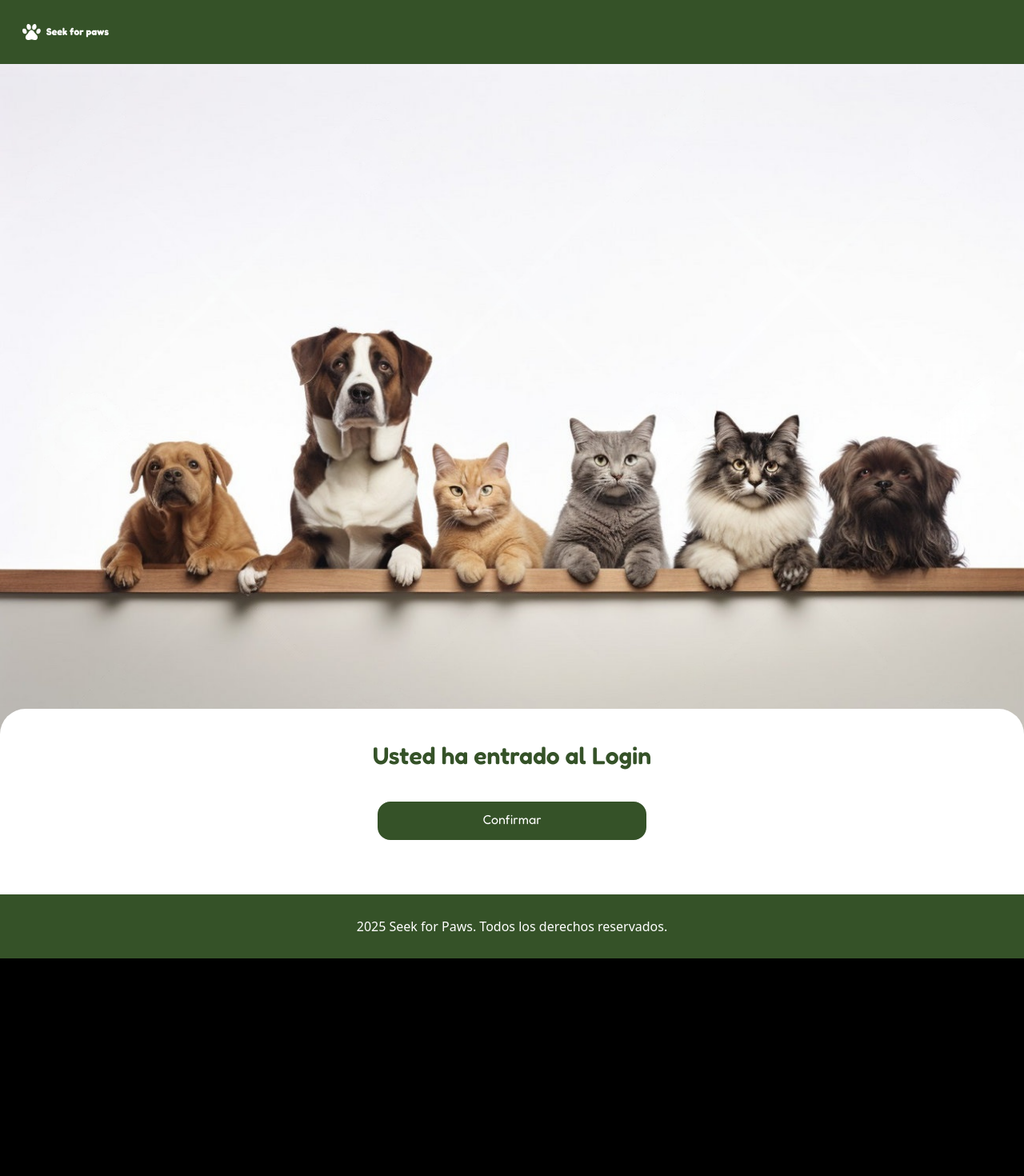
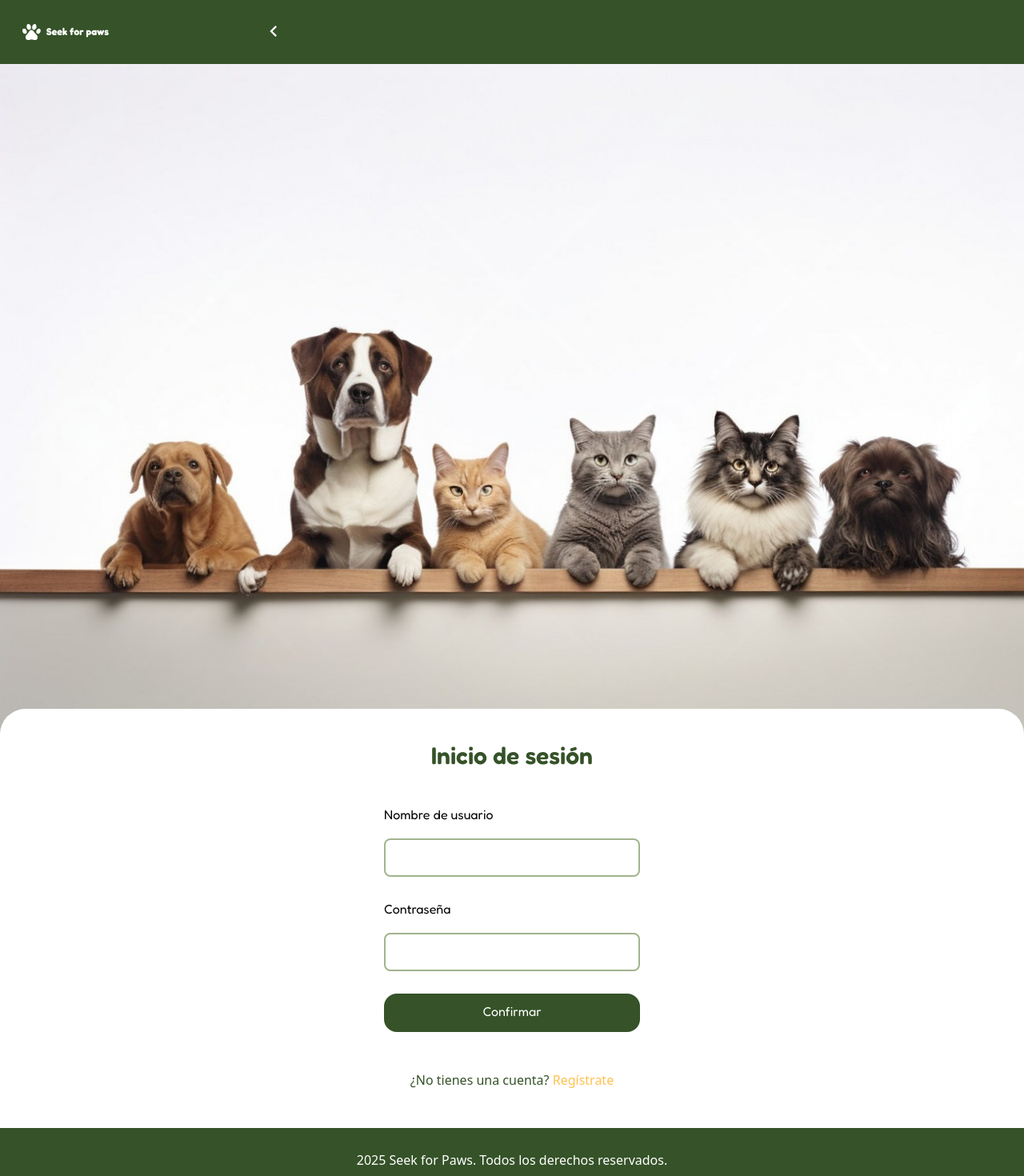
Before and after one commit to KikePraPra/SeekForPaws, a React (Vite) app: page /login in a window 1280 px wide. Shown: the top 1470 px of the page at 80% size. Before the commit the page ends 1198 px from the top, so only its background shows below. Built offline with nearby package versions, Linux system fonts and the light colour scheme.

Commit message:
Se crearon los componentes input y form, luego se ajustó el container para poder recibir el componente form, se creó la ruta login y se completó el diseño y parte de la funcionalidad del mismo, además de ajustarse ciertos estilos en los botones de todo el proyecto

```diff
--- a/src/components/pages/Adoption.tsx
+++ b/src/components/pages/Adoption.tsx
@@ -4,7 +4,7 @@ import Container from "../ui/Container";
 const btnRegistrarAdopcion = (
   <Button
     text="Registrar adopción"
-    style="pb-5.5 h-12 mb-5 w-84 rounded-2xl pt-2 bg-verde-oscuro text-white border-2 font-fredoka cursor-pointer border-verde-oscuro hover:bg-transparent hover:text-gris-oscuro duration-400"
+    style="pb-5.5 h-12 mb-5 w-80 rounded-2xl pt-2 bg-verde-oscuro text-white border-2 font-fredoka cursor-pointer border-verde-oscuro hover:bg-transparent hover:text-gris-oscuro duration-400"
     to="/login"
   />
 );
@@ -12,7 +12,7 @@ const btnRegistrarAdopcion = (
 const btnMascotasAdopcion = (
   <Button
     text="Mascotas en adopción"
-    style="pb-5.5 h-12 w-84 rounded-2xl pt-2 bg-transparent text-gris-oscuro border-2 font-fredoka cursor-pointer border-verde-oscuro hover:bg-verde-oscuro hover:text-white duration-400"
+    style="pb-5.5 h-12 w-80 rounded-2xl pt-2 bg-transparent text-gris-oscuro border-2 font-fredoka cursor-pointer border-verde-oscuro hover:bg-verde-oscuro hover:text-white duration-400"
     to="/"
   />
 );
@@ -23,6 +23,15 @@ const cardBienvenida = {
   buttons: [btnRegistrarAdopcion, btnMascotasAdopcion],
 };
 
+const btnBurger = (
+  <Button
+    icon="/burger.svg"
+    text=""
+    style="w-7 h-5 translate-y-[-1.5rem]"
+    to="/"
+  />
+)
+
 export default function Adoption() {
-  return <Container /* navElement='burger'*/ mainCard={cardBienvenida} />;
+  return <Container button={btnBurger} mainCard={cardBienvenida} />;
 }
--- a/src/components/pages/Login.tsx
+++ b/src/components/pages/Login.tsx
@@ -1,19 +1,48 @@
 import Button from "../ui/Button";
+import Input from "../ui/Input";
 import Container from "../ui/Container";
 
 const btnConfirmar = (
   <Button
     text="Confirmar"
-    style="pb-5.5 h-12 mb-5 w-84 rounded-2xl pt-2 bg-verde-oscuro text-white border-2 font-fredoka cursor-pointer border-verde-oscuro hover:bg-transparent hover:text-gris-oscuro duration-400"
+    style="pb-5.5 h-12 mb-5 w-80 rounded-2xl pt-2 bg-verde-oscuro text-white border-2 font-fredoka cursor-pointer border-verde-oscuro hover:bg-transparent hover:text-gris-oscuro duration-400"
     to="/start"
   />
 );
 
-const cardBienvenida = {
+const inputUsername = (
+  <Input
+    label="Nombre de usuario"
+    name="username"
+    type="text"
+  />
+);
+
+const inputPassword = (
+  <Input
+    label="Contraseña"
+    name="password"
+    type="password"
+  />
+);
+
+const login = {
+  title: "Inicio de sesión",
   image: "img-main.jpeg",
-  title: "Usted ha entrado al Login",
-  buttons: [btnConfirmar],
+  inputs: [inputUsername, inputPassword],
+  button: btnConfirmar,
+  text: <>¿No tienes una cuenta? <a className="text-amarillo visited:text-amarillo" href="/register">Regístrate</a></>
 };
+
+const btnBack = (
+  <Button
+    icon="/back.svg"
+    text=""
+    style="w-7 h-5 translate-y-[-1.5rem]"
+    onClick={() => history.back()}
+  />
+)
+
 export default function Login() {
-  return <Container /* navElement='burger'*/ mainCard={cardBienvenida} />;
+  return <Container button={btnBack} form={login}/>;
 }
--- a/src/components/ui/Button.tsx
+++ b/src/components/ui/Button.tsx
@@ -4,7 +4,7 @@ interface ButtonProps {
   icon?: string;
   text: string;
   style: string;
-  to: string;
+  to?: string;
   onClick?: () => void;
 }
 export default function Button(props: ButtonProps) {
@@ -20,7 +20,7 @@ export default function Button(props: ButtonProps) {
   };
   return (
     <button className={props.style} onClick={handleClick}>
-      {props.icon && <img src={props.icon} alt="" className="w-20 h-20 ml-10" />}
+      {props.icon && <img src={props.icon} alt="" className="w-15 h-18 m-auto" />}
       {props.text}
     </button>
   );
--- a/src/components/ui/Container.tsx
+++ b/src/components/ui/Container.tsx
@@ -1,5 +1,6 @@
 import type { Container } from "react-dom/client";
 import MainCard from "./MainCard";
+import Form from "./Form";
 
 
 interface MainCardProps { //cambiar nombre
@@ -8,11 +9,12 @@ interface MainCardProps { //cambiar nombre
     buttons?: React.ReactNode[];
 }
 
-interface FormsProps{
+interface FormProps{
     title: string,
-    // aqui tiene que haber un array que asocie un texto con un input
+    image: string,
+    inputs?: React.ReactNode[],
     button?: React.ReactNode;
-    text?: string,
+    text?: React.ReactNode,
 }
 
 
@@ -52,28 +54,22 @@ interface SeeMoreProps{
 
 
 interface ContainerProps{
-    navElement?: string,
+    button?: React.ReactNode,
     mainCard?: MainCardProps
-    forms?: FormsProps,
+    form?: FormProps,
     slider?: SliderProps,
     seeMore?: SeeMoreProps
 }
 
 export default function Container(props: ContainerProps) {
 
-    if (!props.mainCard) return null;
-    // if (!props.forms) return null;
-    // if (!props.menu) return null;
-    // if (!props.slider) return null;
-    // if (!props.seeMore) return null;
-
     let pageContent;
 
 
 if (props.mainCard) {
     pageContent = <MainCard {...props.mainCard} />;
-// } else if (props.forms) {
-//     pageContent = <Forms {...props.forms} />;
+} else if (props.form) {
+    pageContent = <Form {...props.form} />;
 // } else if (props.menu) {
 //     pageContent = <Menu {...props.menu} />;
 // } else if (props.slider) {
@@ -81,28 +77,16 @@ if (props.mainCard) {
 // } else if (props.seeMore) {
 //     pageContent = <SeeMore {...props.seeMore} />;
 } else {
-    pageContent = <div className="text-gray-500 text-center">No hay contenido disponible</div>;
+    return null;
 }
 
 
 // Todo lo comentado es para el futuro, en caso de que se utilice la idea propuesta
 
+    let navElement = "";
 
-
-
-    let navElement = "";
-    let navImage = "";
-
-    switch(props.navElement){
-        case "burger":
-            navImage = "./burger.svg";
-            break;
-        case "back":
-            navImage = "./back.svg";
-            break;
-        default:
-            navElement = 'none';
-            break;
+    if(!props.button){
+        navElement = 'none';
     }
 
     return (
@@ -117,7 +101,7 @@ if (props.mainCard) {
                     <figure>
 
                         <div className={`${navElement}`}>
-                            <img src={navImage} alt="" />
+                            {props.button ? props.button : ""}
                         </div>
 
                     </figure>
@@ -129,8 +113,6 @@ if (props.mainCard) {
 
             {pageContent}
 
-
-
             <footer className="flex items-center justify-center px-7 h-20 z-1 bg-verde-oscuro">
                 <h1 className="text-white text-center">2025 Seek for Paws. Todos los derechos reservados.</h1>
             </footer>
--- /dev/null
+++ b/src/components/ui/Form.tsx
@@ -0,0 +1,44 @@
+import React from "react";
+
+interface FormProps{
+    title: string,
+    image: string,
+    inputs?: React.ReactNode[],
+    button?: React.ReactNode;
+    text?: React.ReactNode,
+}
+
+export default function Form(props: FormProps) {
+  return (
+
+    <main className="bg-white">
+
+        <figure>
+            <img className="translate-y-[-1.rem] z-0"
+            src={props.image} alt="Imagen de animales"/>
+        </figure>
+
+        <article className="flex items-center flex-col rounded-4xl bg-white px-7 pt-10 translate-y-[-3rem] z-1">
+
+            <h1 className="text-3xl main-font text-verde-oscuro">{props.title}</h1>
+
+            <div className="mt-11 flex flex-col gap-7">
+
+                {props.inputs && props.inputs[0] ? props.inputs[0] : ""}
+                {props.inputs && props.inputs[1] ? props.inputs[1] : ""}
+                {props.inputs && props.inputs[2] ? props.inputs[2] : ""}
+                {props.inputs && props.inputs[3] ? props.inputs[3] : ""}
+                {props.inputs && props.inputs[4] ? props.inputs[4] : ""}
+                {props.inputs && props.inputs[5] ? props.inputs[5] : ""}
+                {props.button ? props.button : ""}
+
+                <p className="text-verde-oscuro text-center">{props.text}</p>
+            </div>
+
+        </article>
+
+    </main>
+
+
+  );
+}
--- /dev/null
+++ b/src/components/ui/Input.tsx
@@ -0,0 +1,19 @@
+interface InputProps {
+  label: string,
+  name: string,
+  type: string,
+}
+
+// required
+
+export default function Input(props: InputProps) {
+
+    return (
+
+        <div className="flex flex-col w-max font-fredoka">
+            <label>{props.label}</label>
+            <input className="rounded-lg border-2 border-verde-claro h-12 w-80 mt-4.5 text-left pl-2 text-lg text-semibold"name={props.name} type={props.type}></input>
+        </div>
+    )
+
+}
--- a/src/components/ui/MainCard.tsx
+++ b/src/components/ui/MainCard.tsx
@@ -9,19 +9,19 @@ interface MainCardProps {
 export default function MainCard(props: MainCardProps) {
     let style= "flex flex-col pt-10";
     if(props.title === "Inicio"){
-     style= "flex flex-wrap justify-center  max-w-md mx-auto  pt-10";
+     style= "flex flex-wrap justify-center max-w-md mx-auto pt-10";
     }
 
     return(
 
-        <main className="bg-white ">
+        <main className="bg-white">
 
           <figure>
             <img className="translate-y-[-1.rem] z-0"
             src={props.image} alt="Imagen de animales"/>
           </figure>
 
-          <article className="flex items-center flex-col rounded-4xl bg-white w-full px-7 pt-10 translate-y-[-3rem] z-1">
+          <article className="flex items-center flex-col rounded-4xl bg-white px-7 pt-10 translate-y-[-3rem] z-1">
 
             <h1 className="text-3xl main-font text-verde-oscuro">{props.title}</h1>
 
--- a/src/routes/index.tsx
+++ b/src/routes/index.tsx
@@ -10,7 +10,7 @@ import Container from "../components/ui/Container";
 const btnIniciaSesion = (
   <Button
     text="Inicia Sesión"
-    style="pb-5.5 h-12 mb-5 w-84 rounded-2xl pt-2 bg-verde-oscuro text-white border-2 font-fredoka cursor-pointer border-verde-oscuro hover:bg-transparent hover:text-gris-oscuro duration-400"
+    style="pb-5.5 h-12 mb-5 w-80 rounded-2xl pt-2 bg-verde-oscuro text-white border-2 font-fredoka cursor-pointer border-verde-oscuro hover:bg-transparent hover:text-gris-oscuro duration-400"
     to="/login"
   />
 );
@@ -18,7 +18,7 @@ const btnIniciaSesion = (
 const btnDescripcion = (
   <Button
     text="Descripción"
-    style="pb-5.5 h-12 w-84 rounded-2xl pt-2 bg-transparent text-gris-oscuro border-2 font-fredoka cursor-pointer border-verde-oscuro hover:bg-verde-oscuro hover:text-white duration-400"
+    style="pb-5.5 h-12 w-80 rounded-2xl pt-2 bg-transparent text-gris-oscuro border-2 font-fredoka cursor-pointer border-verde-oscuro hover:bg-verde-oscuro hover:text-white duration-400"
     to="/"
   />
 );
```
Also changed, not shown: src/components/pages/Start.tsx (+15 -5 lines), public/prueba.svg (added), src/routes/login.tsx (line endings or trailing spaces).
